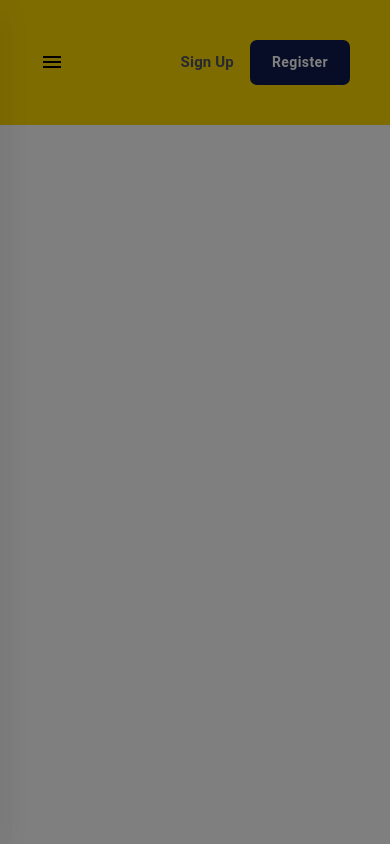
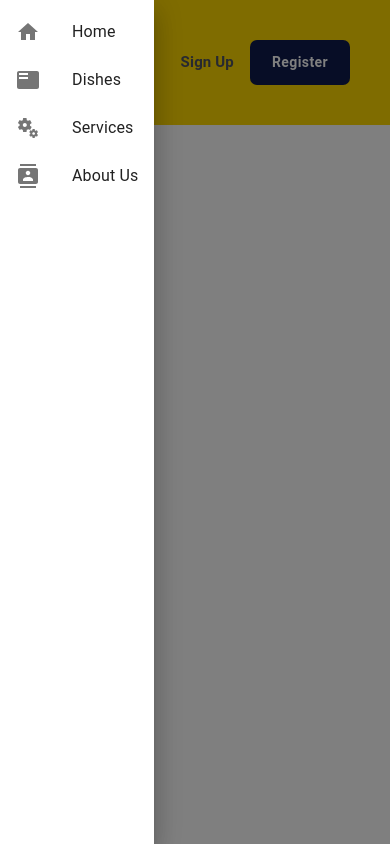
Before and after one commit to SuhailMuhammed1/Fork-Spoon-Web-App-Using-React, a React (Vite) app: page / in a window 390 px wide. Both pictures are taken after a click on the icon 52 px from the left and 62 px from the top of the page. Built offline with nearby package versions, Linux system fonts and the light colour scheme.

Commit message:
header hamburger menu created

```diff
--- a/src/components/Header/Header.jsx
+++ b/src/components/Header/Header.jsx
@@ -26,6 +26,44 @@ function Header() {
             return;
         }
         setMobileMenu({...mobileMenu,[anchor]:open});
+    }
+
+    function list(anchor) {
+        return (
+        <box sx={{
+            width: anchor === "top" || anchor === "bottom" ? "auto" : 250
+        }}
+        role= "presentation"
+        onClick={()=>toogleDrawer(anchor, false)}
+        onKeyDown={()=>toogleDrawer(anchor,false)}
+        >
+            <List>
+                {
+                    nav_titles.map((item, index)=>(
+                        <ListItem key={item.index} disablePadding>
+                    <ListItemButton>
+                        <ListItemIcon>
+                            {
+                                index === 0 && <HomeIcon/>
+                            }
+                            {
+                                index === 1 && <FeaturePlayListIcon/>
+                            }
+                            {
+                                index === 2 && <MiscellaneousServicesIcon/>
+                            }
+                            {
+                                index === 3 && <ContactsIcon/>
+                            }
+                        </ListItemIcon>
+                        <ListItemText primary={item.display} />
+                    </ListItemButton>
+                </ListItem>
+                    ))
+                }
+            </List>
+        </box>
+        );
     }
 
     const nav_titles = [
@@ -109,7 +147,9 @@ function Header() {
                     anchor='left'
                     open={mobileMenu["left"]}
                     onClose={()=>toogleDrawer("left",false)}
-                    ></Drawer>
+                    >
+                    {list("left")}
+                    </Drawer>
                     <NavBarLogo src={logo} alt="logo" />
                 </Box>
                 <NavBarLinksBox>
```
